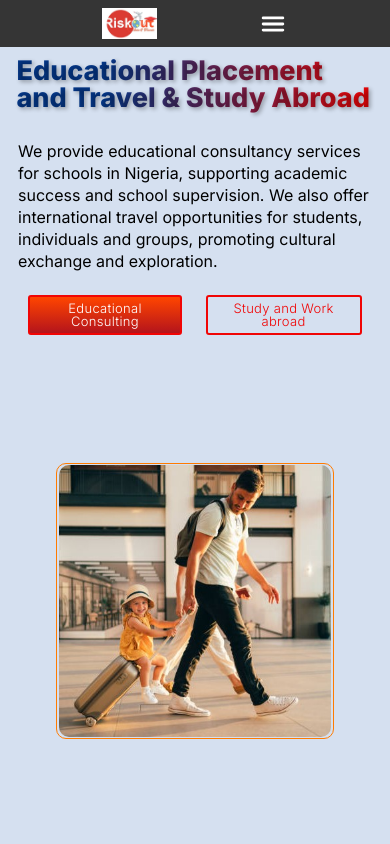
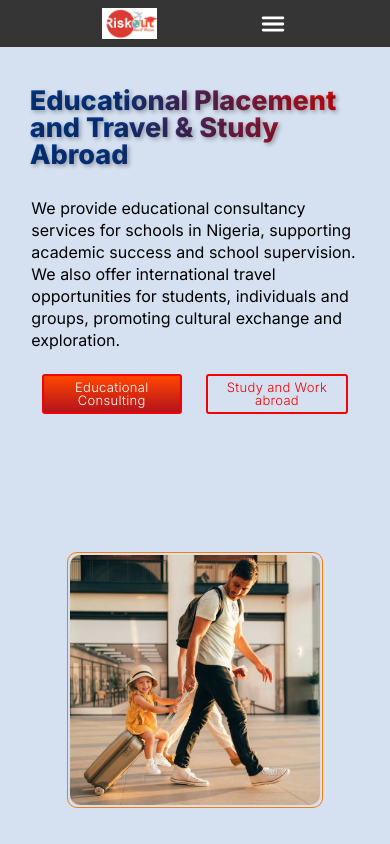
Before and after one commit to VictorKingsHub/consults, a Next.js app: page / in a window 390 px wide. Shown: the top 844 px of the page. Built offline with nearby package versions, Linux system fonts and the light colour scheme.

Commit message:
nav mobile fix

```diff
--- a/app/ui/home/hero/WelcomeHero.module.css
+++ b/app/ui/home/hero/WelcomeHero.module.css
@@ -9,11 +9,10 @@
     max-width: 100%;
     box-sizing: border-box;
     margin: 0;
-    /* padding: 1rem; */
 
     @media (max-width: 768px) {
         flex-direction: column;
-        padding: 2px;
+        padding: 2rem 1rem;
         gap: 5px;
         width: 100%;
         height: fit-content;
```
